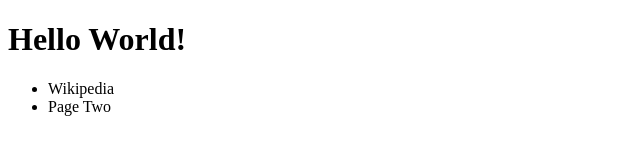
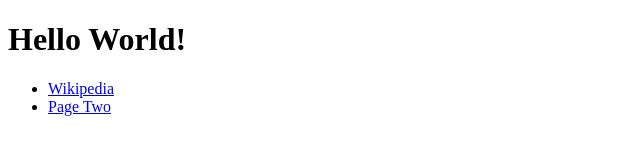
Before and after one commit to gcarlo24/gcarlo24.github.io, a plain HTML site: page index.html in a window 1280 px wide. Shown: the whole page, without its empty margins (0-640 px from the left). Drawn offline with Linux system fonts and the light colour scheme.

Commit message:
added links

```diff
--- a/index.html
+++ b/index.html
@@ -7,8 +7,8 @@
 <body>
   <h1>Hello World!</h1>
   <ul>
-    <li>Wikipedia</li>
-    <li> Page Two</li>
+    <li><a href="https://en.wikipedia.org">Wikipedia</a></li>
+    <li><a href="second.html">Page Two</a></li>
   </ul>
 </body>
 </html>
```
